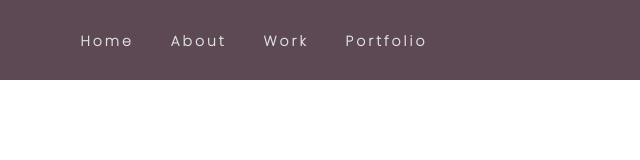
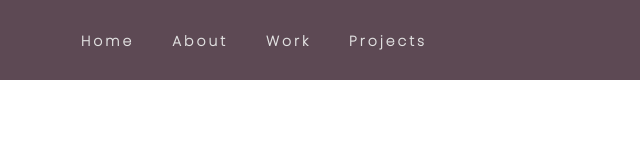
Before and after one commit to SiddhantGelye/sample, a plain HTML site: page index.html in a window 1280 px wide. Shown: the full height of the page, 640-1280 px from the left. Drawn offline with Linux system fonts and the light colour scheme.

Commit message:
reverting the portfolio

```diff
--- a/index.html
+++ b/index.html
@@ -23,7 +23,7 @@
                 <a href="#">Work</a>
             </li>
             <li>
-                <a href="#">Portfolio </a>
+                <a href="#">Projects</a>
             </li>
         </ul>
         <div class="burger">
```
